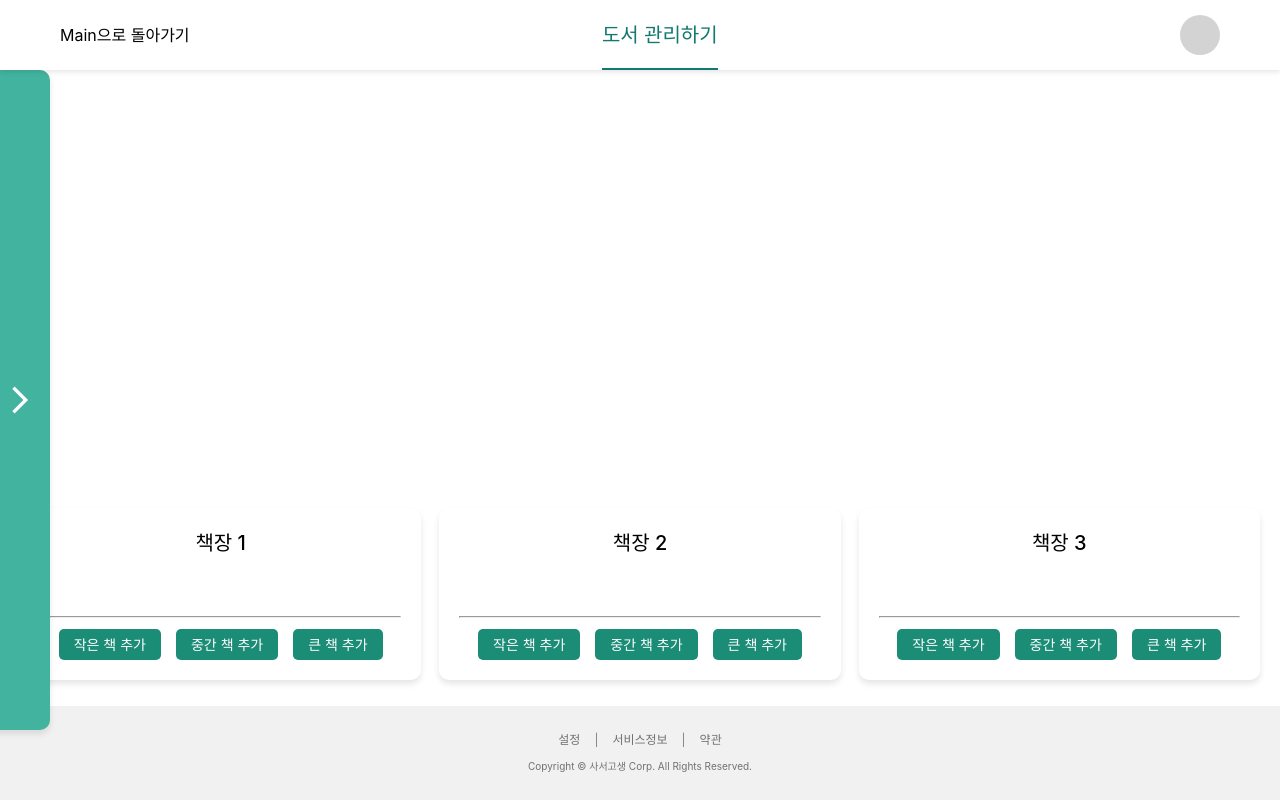
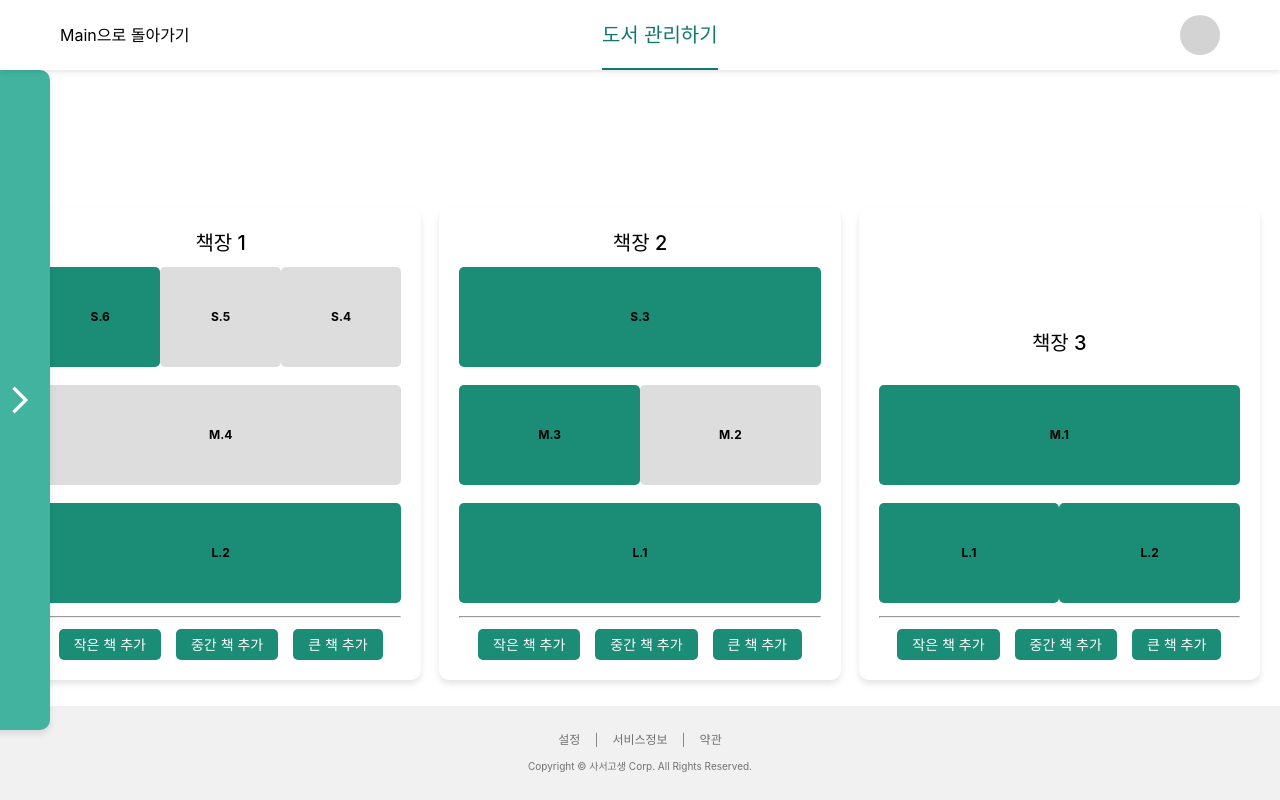
Before and after one commit to ICT-Booknav/frontend, a React (Vite) app: page /admin in a window 1280 px wide. Built offline with nearby package versions, Linux system fonts and the light colour scheme.

Commit message:
feat: 관리자페이지 수정

```diff
--- a/src/pages/adminPage/AdminPage.tsx
+++ b/src/pages/adminPage/AdminPage.tsx
@@ -1,4 +1,4 @@
-import { useState } from "react";
+import { useEffect, useState } from "react";
 import { styled } from "styled-components";
 import Sidebar from "./components/sidebar";
 import { dummyShelves } from "@assets/dummydata/dummyadmin";
@@ -30,10 +30,38 @@ const AdminPage: React.FC = () => {
       bookSize,
       available: false,
       bookLocation: {
-        row: dummyShelves[index+1].shelfId,
+        row,
         column: (index % 6) + 1,
       },
     }));
+
+    const mapDummyShelvesToRows = () => {
+      const updatedShelves: Shelves = [[], [], []]; // 초기 빈 행 배열
+
+      dummyShelves.forEach((dummy) => {
+        const { shelfId, row, column, bookId, size } = dummy;
+
+        // shelfId를 기반으로 해당 책장(rowIndex)에 책 추가
+        const book: Book = {
+          id: bookId || `${size}-${row}-${column}`,
+          bookSize: size,
+          available: !!bookId,
+          bookLocation: {
+            row: shelfId, // shelfId와 연결된 row
+            column,
+          },
+        };
+
+        updatedShelves[shelfId - 1].push(book); // shelfId가 1부터 시작한다고 가정
+      });
+
+      setShelves(updatedShelves);
+    };
+
+    useEffect(() => {
+      // 컴포넌트가 마운트될 때 `mapDummyShelvesToRows` 호출
+      mapDummyShelvesToRows();
+    }, []);
 
   const renderBooks = (rowBooks: RowOfBooks, sizeLabel: SizeLabel) => (
     <BookGrid columns={rowBooks.length}>
```
